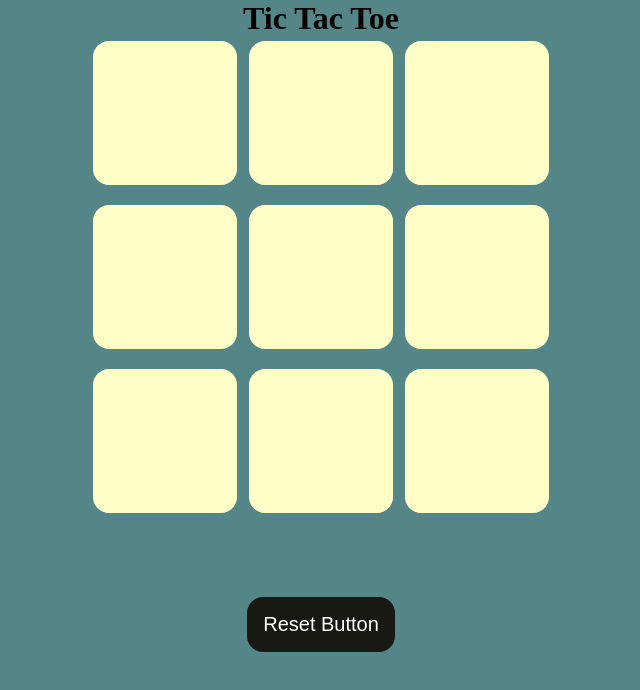
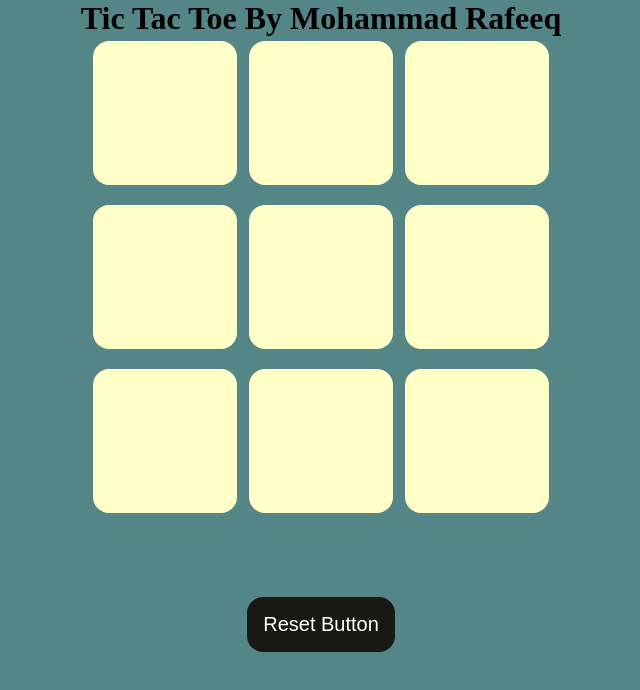
Before and after one commit to MohammadRafeeq7095/tic-tac-toe-docker, a plain HTML site: page index.html in a window 1280 px wide. Shown: the whole page, without its empty margins (319-959 px from the left). Drawn offline with Linux system fonts and the light colour scheme.

Commit message:
Update index.html

```diff
--- a/index.html
+++ b/index.html
@@ -7,7 +7,7 @@
     <link rel="stylesheet" href="style.css" />
 </head>
 <body>
-     <h1>Tic Tac Toe</h1>
+     <h1>Tic Tac Toe By Mohammad Rafeeq</h1>
      <div class="msg-container hide">
         <p id="msg">Winner</p>
         <button id="new-btn">New Game</button>
```
